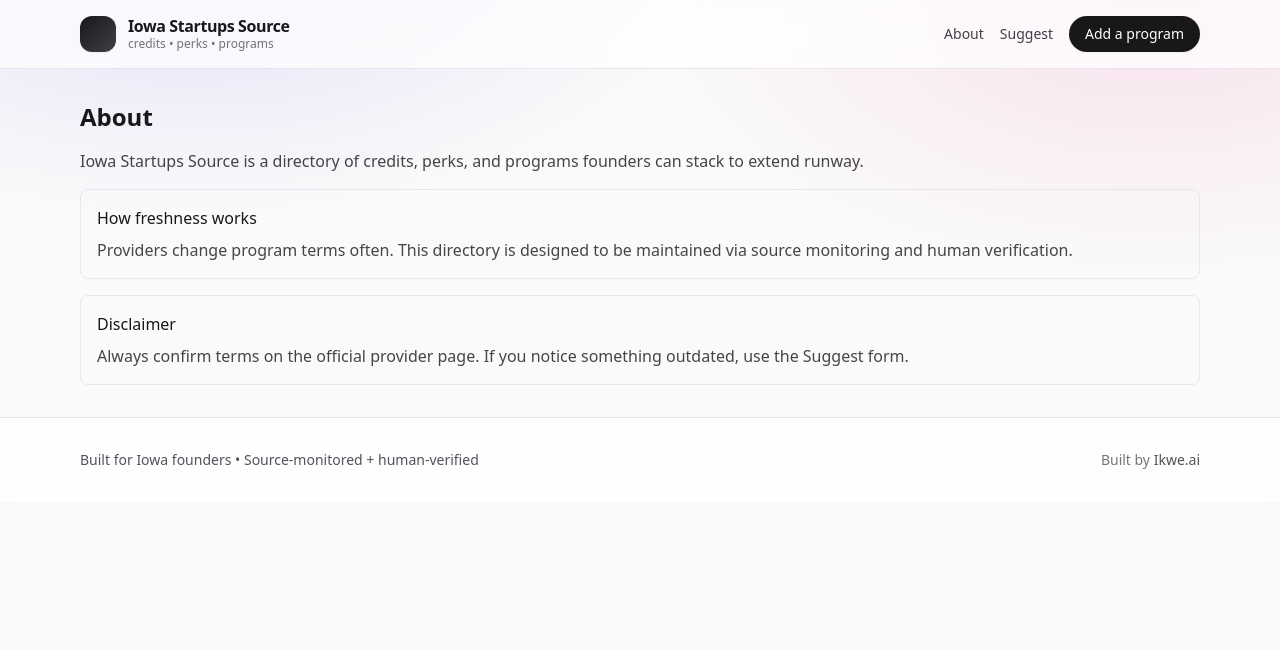
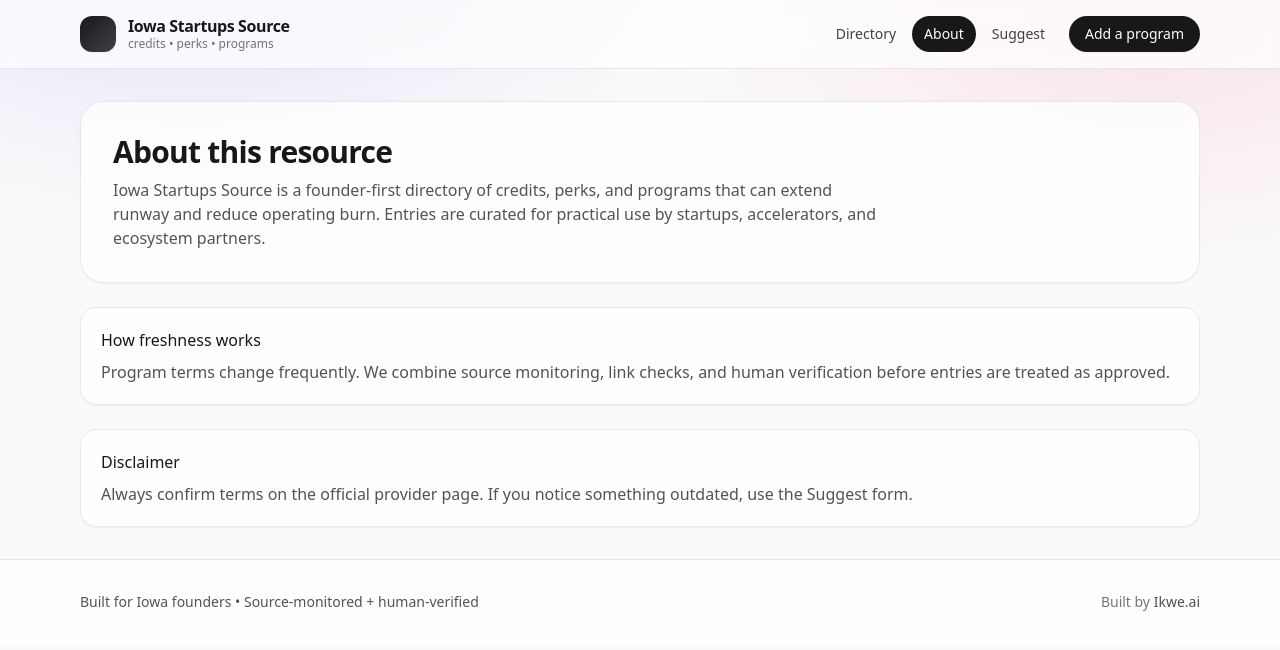
Before and after one commit to ikwe-ai/iowastartupssource, a Next.js app: page /about in a window 1280 px wide. Shown: the top 650 px of the page. Built offline with nearby package versions, Linux system fonts and the light colour scheme.

Commit message:
Polish navigation and UX across core pages

```diff
--- a/app/about/page.tsx
+++ b/app/about/page.tsx
@@ -1,19 +1,24 @@
 export default function About() {
   return (
-    <div className="space-y-4">
-      <h1 className="text-2xl font-semibold">About</h1>
-      <p className="opacity-80">
-        Iowa Startups Source is a directory of credits, perks, and programs founders can stack to extend runway.
-      </p>
-      <div className="rounded-lg border p-4 space-y-2">
+    <div className="space-y-6">
+      <section className="rounded-3xl border bg-white/80 p-6 shadow-sm backdrop-blur sm:p-8">
+        <h1 className="text-3xl font-semibold tracking-tight">About this resource</h1>
+        <p className="mt-2 max-w-3xl text-zinc-600">
+          Iowa Startups Source is a founder-first directory of credits, perks, and programs that can extend runway and reduce operating burn.
+          Entries are curated for practical use by startups, accelerators, and ecosystem partners.
+        </p>
+      </section>
+
+      <div className="rounded-2xl border bg-white/80 p-5 shadow-sm backdrop-blur space-y-2">
         <div className="font-medium">How freshness works</div>
-        <p className="opacity-80">
-          Providers change program terms often. This directory is designed to be maintained via source monitoring and human verification.
+        <p className="text-zinc-600">
+          Program terms change frequently. We combine source monitoring, link checks, and human verification before entries are treated as approved.
         </p>
       </div>
-      <div className="rounded-lg border p-4 space-y-2">
+
+      <div className="rounded-2xl border bg-white/80 p-5 shadow-sm backdrop-blur space-y-2">
         <div className="font-medium">Disclaimer</div>
-        <p className="opacity-80">
+        <p className="text-zinc-600">
           Always confirm terms on the official provider page. If you notice something outdated, use the Suggest form.
         </p>
       </div>
--- a/app/layout.tsx
+++ b/app/layout.tsx
@@ -1,4 +1,5 @@
 import "./globals.css";
+import SiteHeader from "@/components/SiteHeader";
 
 export const metadata = {
   title: "Iowa Startups Source",
@@ -9,29 +10,7 @@ export default function RootLayout({ children }: { children: React.ReactNode })
   return (
     <html lang="en">
       <body className="min-h-screen">
-        <header className="sticky top-0 z-50 border-b bg-white/70 backdrop-blur">
-          <div className="mx-auto flex max-w-6xl items-center justify-between gap-3 px-4 py-3 sm:py-4">
-            <a href="/" className="flex min-w-0 items-center gap-3">
-              <div className="h-9 w-9 rounded-xl bg-gradient-to-br from-zinc-900 to-zinc-700 shadow-sm" />
-              <div className="min-w-0 leading-tight">
-                <div className="truncate font-semibold tracking-tight">Iowa Startups Source</div>
-                <div className="truncate text-xs text-zinc-500">credits • perks • programs</div>
-              </div>
-            </a>
-
-            <nav className="flex shrink-0 items-center gap-2 text-xs sm:gap-4 sm:text-sm">
-              <a href="/about" className="hidden text-zinc-700 hover:text-zinc-900 sm:inline">About</a>
-              <a href="/submit" className="hidden text-zinc-700 hover:text-zinc-900 sm:inline">Suggest</a>
-              <a
-                href="/submit"
-                className="rounded-full bg-zinc-900 px-3 py-2 text-white hover:bg-zinc-800 shadow-sm sm:px-4"
-              >
-                <span className="sm:hidden">Add</span>
-                <span className="hidden sm:inline">Add a program</span>
-              </a>
-            </nav>
-          </div>
-        </header>
+        <SiteHeader />
 
         <main className="mx-auto max-w-6xl px-4 py-8">{children}</main>
 
--- a/app/submit/page.tsx
+++ b/app/submit/page.tsx
@@ -1,12 +1,14 @@
 "use client";
 
-import { useMemo, useState, type FormEvent } from "react";
+import { useEffect, useMemo, useState, type FormEvent } from "react";
+import { useSearchParams } from "next/navigation";
 
 const SUGGESTION_TYPES = ["New Program", "Update Existing", "Broken Link", "Other"] as const;
 
 type SuggestionType = (typeof SUGGESTION_TYPES)[number];
 
 export default function SubmitPage() {
+  const searchParams = useSearchParams();
   const [loading, setLoading] = useState(false);
   const [done, setDone] = useState<{ ok: boolean; msg: string } | null>(null);
 
@@ -25,6 +27,19 @@ export default function SubmitPage() {
 
   const categoryArr = useMemo(() => category.split(",").map((s) => s.trim()).filter(Boolean), [category]);
   const stageArr = useMemo(() => stage.split(",").map((s) => s.trim()).filter(Boolean), [stage]);
+
+  useEffect(() => {
+    const titleQ = searchParams.get("title");
+    const suggestionTypeQ = searchParams.get("suggestionType");
+    const relatedProgramIdQ = searchParams.get("relatedProgramId");
+    const programUrlQ = searchParams.get("programUrl");
+    if (titleQ && !title) setTitle(titleQ);
+    if (programUrlQ && !programUrl) setProgramUrl(programUrlQ);
+    if (relatedProgramIdQ && !relatedProgramId) setRelatedProgramId(relatedProgramIdQ);
+    if (suggestionTypeQ && suggestionType === "New Program" && SUGGESTION_TYPES.includes(suggestionTypeQ as SuggestionType)) {
+      setSuggestionType(suggestionTypeQ as SuggestionType);
+    }
+  }, [searchParams, title, programUrl, relatedProgramId, suggestionType]);
 
   async function onSubmit(e: FormEvent) {
     e.preventDefault();
@@ -48,6 +63,7 @@ export default function SubmitPage() {
           relatedProgramId,
           evidenceUrl,
           submitterEmail,
+          programId: relatedProgramId,
         }),
       });
 
--- a/components/DirectoryFilters.tsx
+++ b/components/DirectoryFilters.tsx
@@ -31,6 +31,7 @@ export default function DirectoryFilters({
   const [stage, setStage] = useState(initialStage);
   const [onlyIowa, setOnlyIowa] = useState(false);
   const [sort, setSort] = useState<"provider" | "value">("provider");
+  const activeFilterCount = [q.trim(), category, stage, onlyIowa ? "iowa" : ""].filter(Boolean).length;
 
   const categories = useMemo(() => {
     const s = new Set<string>();
@@ -137,8 +138,31 @@ export default function DirectoryFilters({
 
       <div className="text-sm opacity-80">
         Showing <span className="font-medium">{filtered.length}</span> programs
+        {activeFilterCount > 0 && (
+          <span className="ml-2 rounded-full bg-zinc-100 px-2 py-0.5 text-xs text-zinc-600">
+            {activeFilterCount} filter{activeFilterCount > 1 ? "s" : ""} active
+          </span>
+        )}
       </div>
 
+      {filtered.length === 0 ? (
+        <div className="rounded-3xl border bg-white/80 p-8 text-center shadow-sm backdrop-blur">
+          <div className="text-lg font-medium">No programs match these filters.</div>
+          <p className="mt-2 text-sm text-zinc-600">Try broadening your search or reset filters to see all approved entries.</p>
+          <button
+            className="mt-4 rounded-full border bg-white px-4 py-2 text-sm hover:bg-zinc-50"
+            onClick={() => {
+              setQ("");
+              setCategory("");
+              setStage("");
+              setOnlyIowa(false);
+              setSort("provider");
+            }}
+          >
+            Reset all filters
+          </button>
+        </div>
+      ) : (
         <div className="grid gap-3">
           {filtered.map((p) => (
             <Link key={p.id} href={`/program/${p.id}`} className="block rounded-3xl border bg-white/80 backdrop-blur p-5 shadow-sm hover:bg-white">
@@ -163,6 +187,7 @@ export default function DirectoryFilters({
             </Link>
           ))}
         </div>
+      )}
     </div>
   );
 }
--- /dev/null
+++ b/components/SiteHeader.tsx
@@ -0,0 +1,87 @@
+"use client";
+
+import Link from "next/link";
+import { usePathname } from "next/navigation";
+import { useState } from "react";
+
+const navItems = [
+  { href: "/", label: "Directory" },
+  { href: "/about", label: "About" },
+  { href: "/submit", label: "Suggest" },
+];
+
+export default function SiteHeader() {
+  const pathname = usePathname();
+  const [open, setOpen] = useState(false);
+
+  return (
+    <header className="sticky top-0 z-50 border-b bg-white/70 backdrop-blur">
+      <div className="mx-auto flex max-w-6xl items-center justify-between gap-3 px-4 py-3 sm:py-4">
+        <Link href="/" className="flex min-w-0 items-center gap-3" onClick={() => setOpen(false)}>
+          <div className="h-9 w-9 rounded-xl bg-gradient-to-br from-zinc-900 to-zinc-700 shadow-sm" />
+          <div className="min-w-0 leading-tight">
+            <div className="truncate font-semibold tracking-tight">Iowa Startups Source</div>
+            <div className="truncate text-xs text-zinc-500">credits • perks • programs</div>
+          </div>
+        </Link>
+
+        <div className="flex items-center gap-2 sm:gap-3">
+          <nav className="hidden items-center gap-1 sm:flex">
+            {navItems.map((item) => {
+              const active = item.href === "/" ? pathname === "/" : pathname.startsWith(item.href);
+              return (
+                <Link
+                  key={item.href}
+                  href={item.href}
+                  className={`rounded-full px-3 py-2 text-sm transition ${
+                    active ? "bg-zinc-900 text-white" : "text-zinc-700 hover:bg-white hover:text-zinc-900"
+                  }`}
+                >
+                  {item.label}
+                </Link>
+              );
+            })}
+          </nav>
+
+          <Link
+            href="/submit"
+            className="rounded-full bg-zinc-900 px-3 py-2 text-xs text-white shadow-sm hover:bg-zinc-800 sm:px-4 sm:text-sm"
+          >
+            <span className="sm:hidden">Add</span>
+            <span className="hidden sm:inline">Add a program</span>
+          </Link>
+
+          <button
+            aria-label="Toggle menu"
+            onClick={() => setOpen((v) => !v)}
+            className="rounded-xl border bg-white p-2 text-zinc-700 sm:hidden"
+          >
+            {open ? "X" : "≡"}
+          </button>
+        </div>
+      </div>
+
+      {open && (
+        <div className="border-t bg-white px-4 py-3 sm:hidden">
+          <nav className="grid gap-2">
+            {navItems.map((item) => {
+              const active = item.href === "/" ? pathname === "/" : pathname.startsWith(item.href);
+              return (
+                <Link
+                  key={item.href}
+                  href={item.href}
+                  onClick={() => setOpen(false)}
+                  className={`rounded-xl px-3 py-2 text-sm ${
+                    active ? "bg-zinc-900 text-white" : "bg-zinc-50 text-zinc-800"
+                  }`}
+                >
+                  {item.label}
+                </Link>
+              );
+            })}
+          </nav>
+        </div>
+      )}
+    </header>
+  );
+}
```
Also changed, not shown: app/program/[id]/page.tsx (+27 -28 lines). Lines whose indentation alone changed are shown as unchanged.
